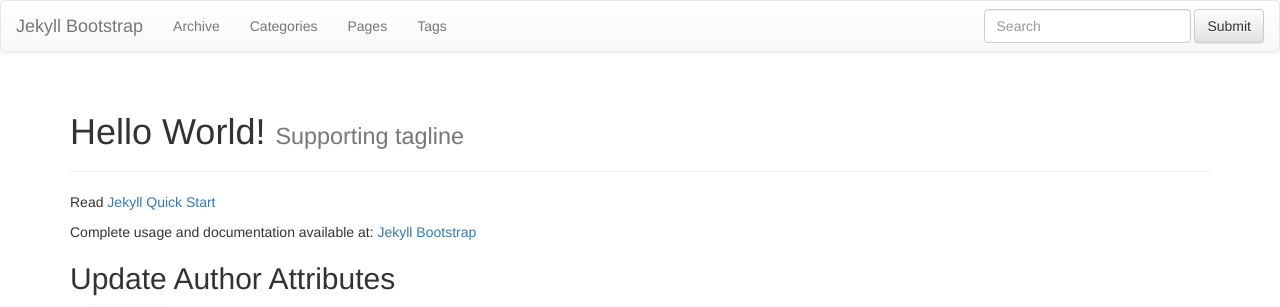
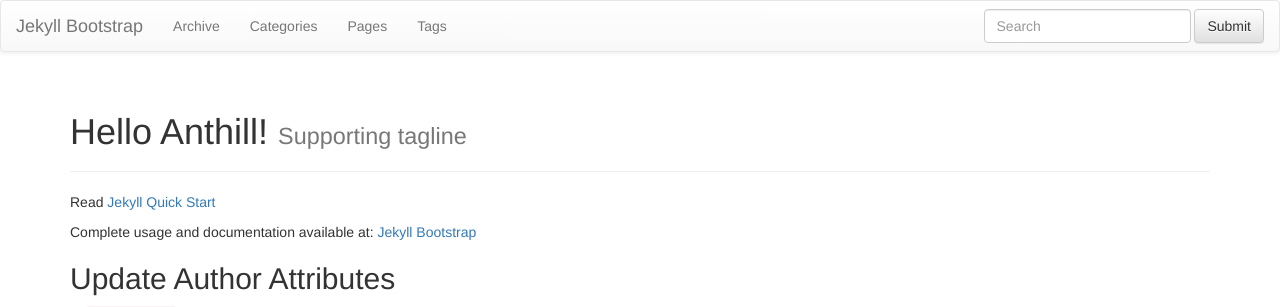
Before and after one commit to adsmith251/adsmith251.github.io, a Jekyll site: the page built from index.md, in a window 1280 px wide. Shown: the top 307 px of the page. Built offline with Jekyll 4.4.1, drawn with Linux system fonts in a browser that asks for light colours; nearby versions of some CDN libraries; library files that are not in the unit come from our copies.

Commit message:
Updated index.md

```diff
--- a/index.md
+++ b/index.md
@@ -1,8 +1,10 @@
 ---
 layout: page
-title: Hello World!
+title: "Hello Anthill!"
 tagline: Supporting tagline
+published: true
 ---
+
 {% include JB/setup %}
 
 Read [Jekyll Quick Start](http://jekyllbootstrap.com/usage/jekyll-quick-start.html)
```
